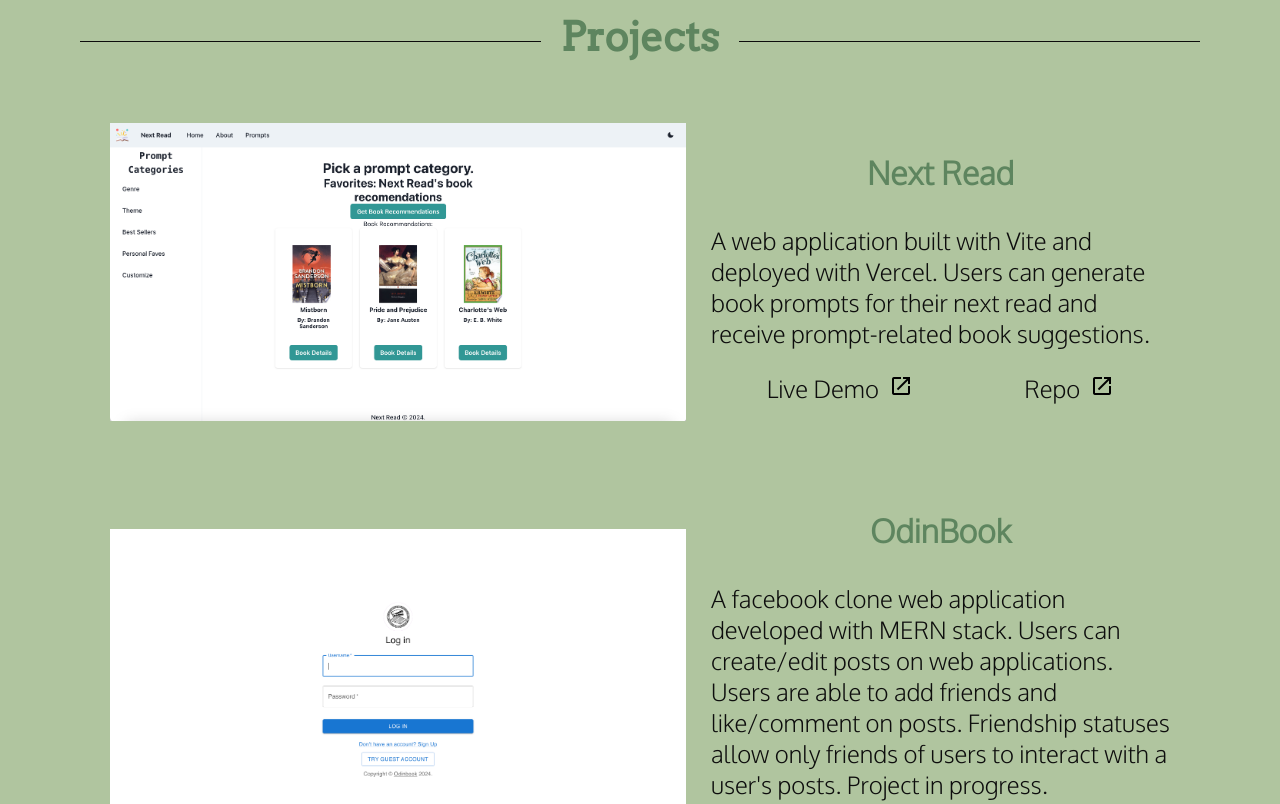
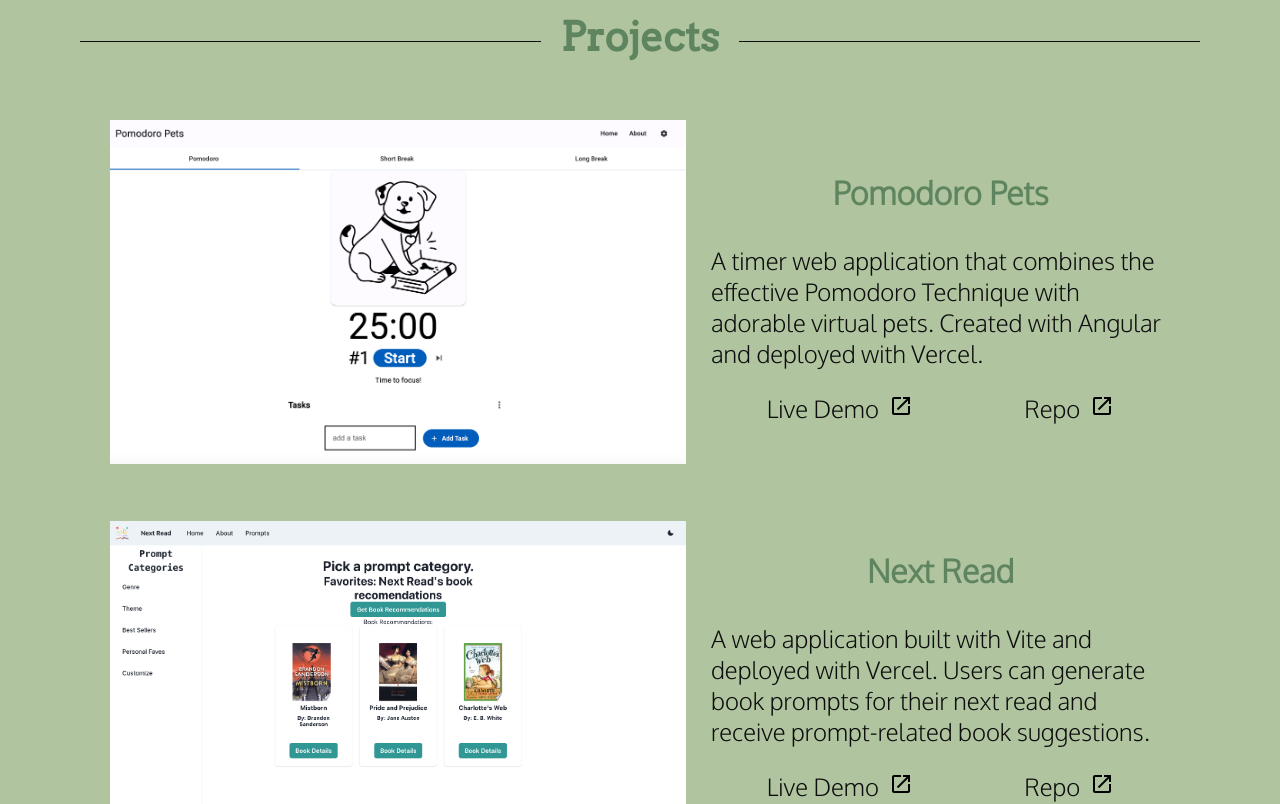
Before and after one commit to amandakso/amandakso.github.io, a React (Create React App) app: page / in a window 1280 px wide. Shown: the part 1860-2664 px from the top of the page. Built offline with nearby package versions, Linux system fonts and the light colour scheme.

Commit message:
add pomodoro pets project

```diff
--- a/src/components/Projects.js
+++ b/src/components/Projects.js
@@ -4,6 +4,7 @@ import pandagramPhoto from "../assets/images/pandagramPhoto.png";
 import blogPhoto from "../assets/images/blogPhoto.png";
 import odinbookPhoto from "../assets/images/odinbookPhoto.png";
 import nextReadPhoto from "../assets/images/nextReadPhoto.png";
+import pomodoroPetsPhoto from "../assets/images/pomodoroPetsPhoto.png";
 // import photoPlaceholder from "../assets/images/photoPlaceholder.jpg";
 
 /**
@@ -24,10 +25,21 @@ import nextReadPhoto from "../assets/images/nextReadPhoto.png";
 const Projects = () => {
   const projectList = [
     {
+      title: "Pomodoro Pets",
+      description:
+        "A timer web application that combines the effective Pomodoro Technique with adorable virtual pets. Created with Angular and deployed with Vercel.",
+      id: "project-pomodoro-pets",
+      photo: pomodoroPetsPhoto,
+      alt: "Screenshot of Pomodoro Pets Project",
+      demo: "https://pomodoro-pets.vercel.app/",
+      repo: "https://github.com/amandakso/pomodoro-pets",
+    },
+
+    {
       title: "Next Read",
       description:
         "A web application built with Vite and deployed with Vercel. Users can generate book prompts for their next read and receive prompt-related book suggestions.",
-      id: "project1",
+      id: "project-next-read",
       photo: nextReadPhoto,
       alt: "Screenshot of Next Read Project",
       demo: "https://next-read-seven.vercel.app/",
@@ -37,7 +49,7 @@ const Projects = () => {
       title: "OdinBook",
       description:
         "A facebook clone web application developed with MERN stack. Users can create/edit posts on web applications. Users are able to add friends and like/comment on posts. Friendship statuses allow only friends of users to interact with a user's posts. Project in progress.",
-      id: "project2",
+      id: "project-odinbook",
       photo: odinbookPhoto,
       alt: "Screenshot of OdinBook project",
       demo: "https://odin-facebook-client.vercel.app/",
@@ -47,7 +59,7 @@ const Projects = () => {
       title: "Pandagram",
       description:
         "An instagram clone application developed using React and Firebase. Users can upload photos, like/comment on posts, and follow other users.",
-      id: "project3",
+      id: "project-pandagram",
       photo: pandagramPhoto,
       alt: "Screenshot of Pandagram project",
       demo: "https://pandagram-39745.web.app/",
@@ -57,7 +69,7 @@ const Projects = () => {
       title: "Blog Site",
       description:
         "A blog created with an API-only backend and two frontends. One frontend serves as the client-side blog site where users can access and comment on blog posts. The other frontend allows users to create and edit blog posts.",
-      id: "project4",
+      id: "project-blog",
       photo: blogPhoto,
       alt: "Screenshot of Blog Site project",
       demo: "https://amandakso.github.io/odin-blog-client/",
```
Also changed, not shown: src/assets/images/pomodoroPetsPhoto.png (added).
